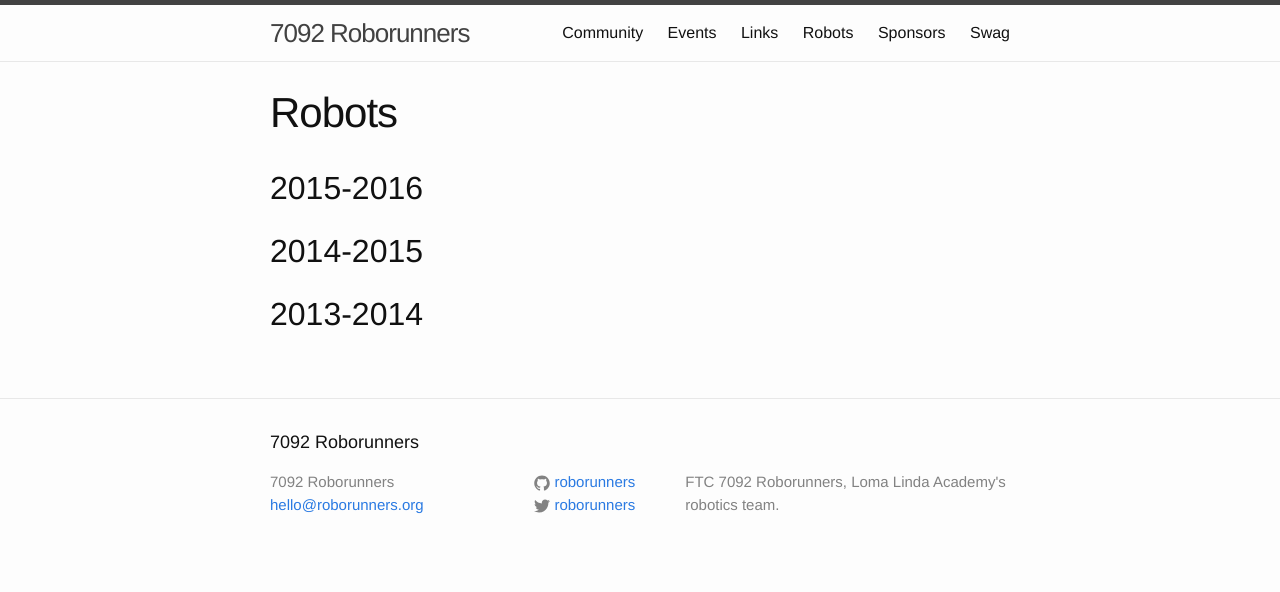
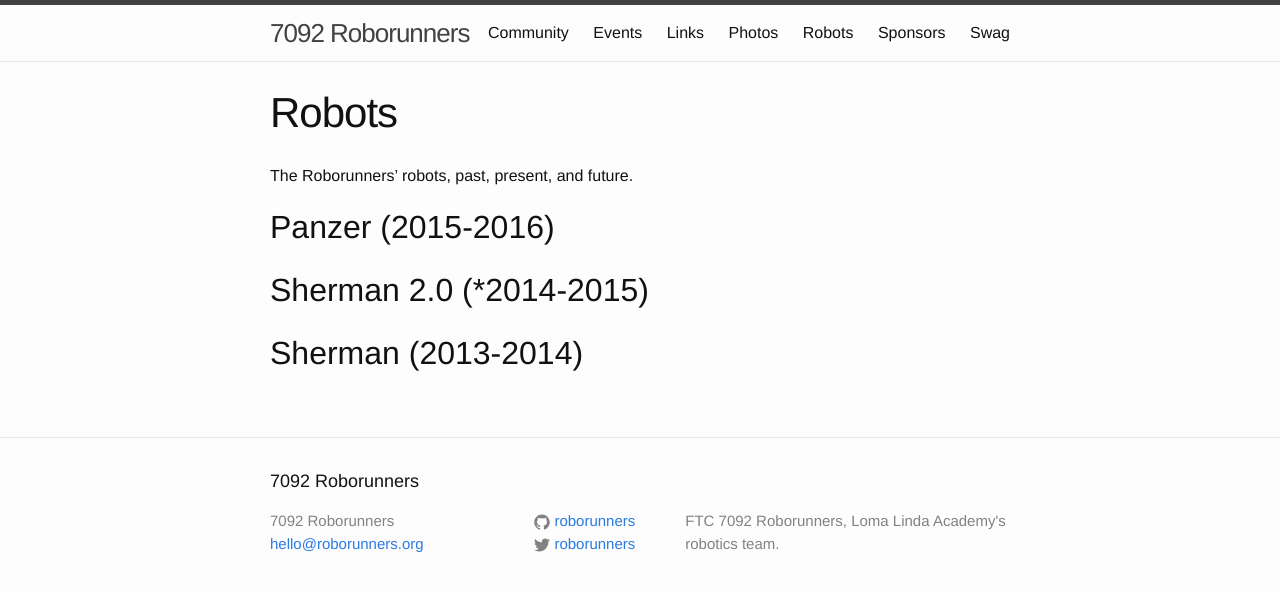
Before and after one commit to roborunners/roborunners.org, a Jekyll site: the page built from robots.md, in a window 1280 px wide. Shown: the top 592 px of the page. Built offline with Jekyll 4.4.1, drawn with Linux system fonts in a browser that asks for light colours.

Commit message:
Flesh out pages more.

```diff
--- a/robots.md
+++ b/robots.md
@@ -3,8 +3,10 @@ layout: page
 title: "Robots"
 ---
 
-## 2015-2016
+The Roborunners' robots, past, present, and future.
 
-## 2014-2015
+## Panzer (2015-2016)
 
-## 2013-2014
+## Sherman 2.0 (*2014-2015)
+
+## Sherman (2013-2014)
```
Also changed, not shown: community.md (+2 -0 lines), events.md (+2 -0 lines), links.md (+3 -0 lines), photos.html (added, +8 -0 lines), sponsors.md (+2 -0 lines), swag.md (+1 -1 lines).
